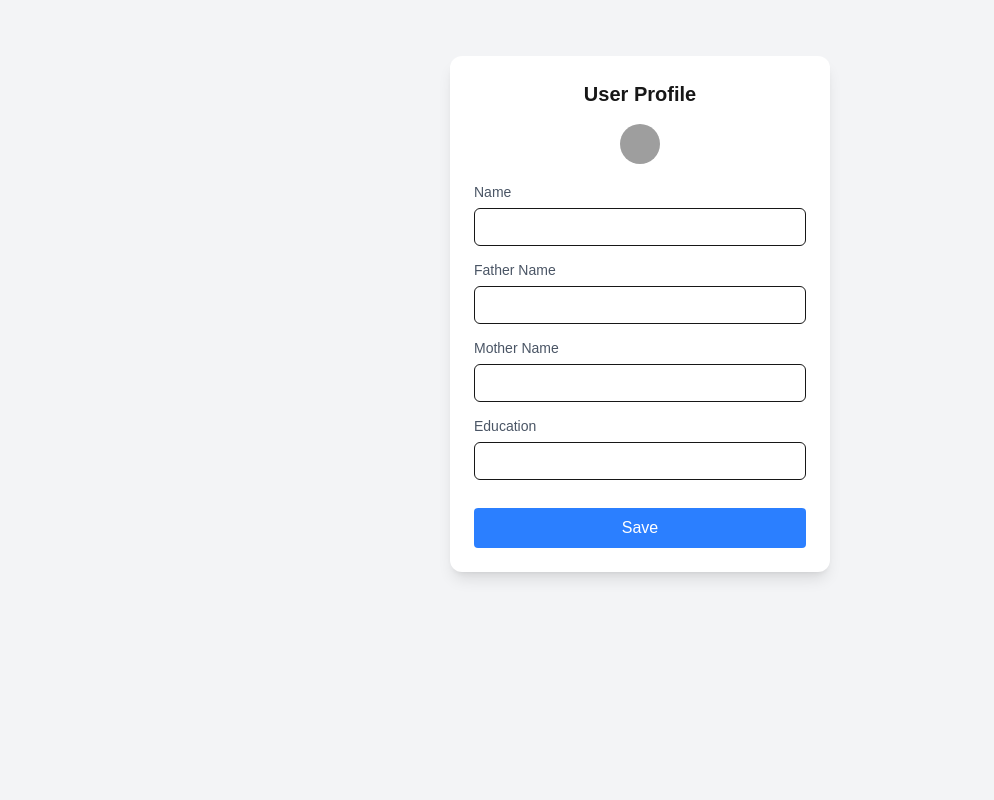
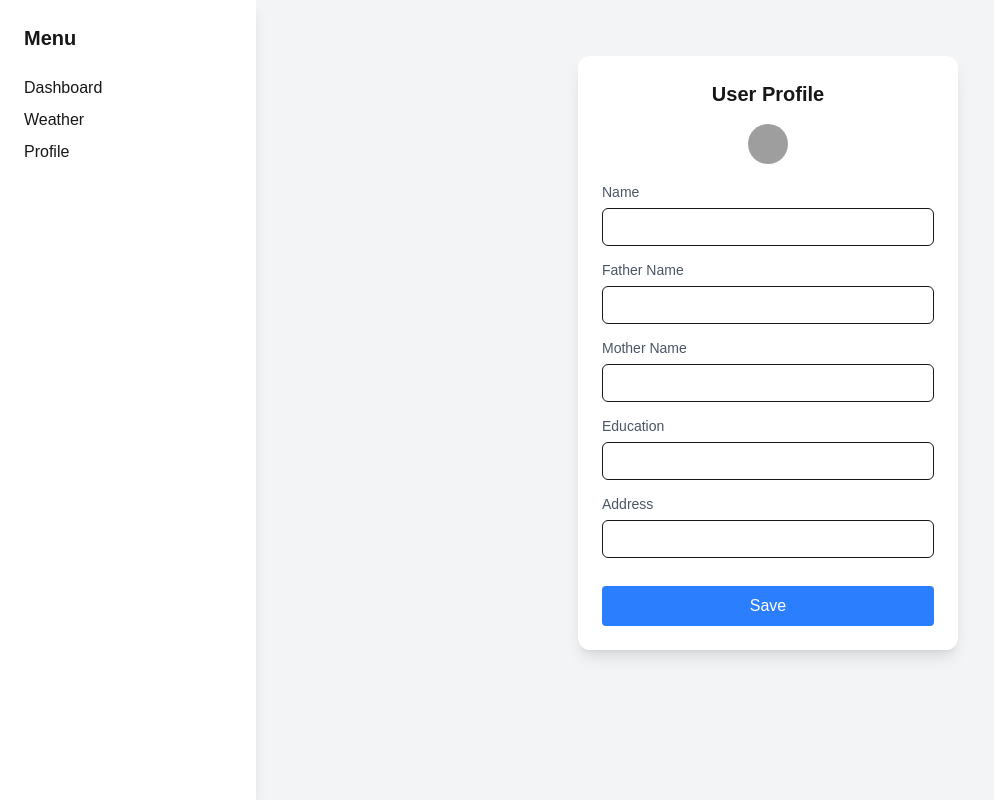
Before and after one commit to Akansha329/nextjs-dashboard, a Next.js app: page /userprofile in a window 1280 px wide. Shown: the whole page, without its empty margins (0-994 px from the left). Built offline with nearby package versions, Linux system fonts and the light colour scheme; grey boxes are pictures that could not be loaded.

Commit message:
Added sidebar and address field to the userprofile page

```diff
--- a/app/userprofile/page.tsx
+++ b/app/userprofile/page.tsx
@@ -1,12 +1,15 @@
 "use client";
 
 import { useEffect, useState } from "react";
+import Link from "next/link";
+
 
 type Profile = {
   name: string;
   fatherName: string;
   motherName: string;
   education: string;
+  address: string;
   image: string;
 };
 
@@ -15,6 +18,7 @@ const emptyProfile: Profile = {
   fatherName: "",
   motherName: "",
   education: "",
+  address: "",
   image: "",
 };
 
@@ -68,17 +72,30 @@ export default function UserProfile() {
   };
 
   return (
-    <div className="min-h-screen bg-gray-100 p-6">
+    <div className="flex min-h-screen bg-gray-100">
 
-      {/* Top Left Profile Menu */}
 
-{/* Top Left Profile Menu */}
-{/* Top Left Profile Menu */}
+<div className="w-64 bg-white shadow-lg p-6 flex flex-col">
+  <h2 className="text-xl font-bold mb-6">Menu</h2>
+
+  <Link href="/dashboard" className="mb-2 text-left hover:text-blue-500">
+    Dashboard
+  </Link>
+
+  <Link href="/weather" className="mb-2 text-left hover:text-blue-500">
+    Weather
+  </Link>
+
+  <Link href="/userprofile" className="mb-2 text-left hover:text-blue-500">
+    Profile
+  </Link>
+</div>
+
+
+      <div className="flex-1 p-6 relative">
+
         {hasProfile && !isEditing && (
-  <div
-    className="fixed top-4 left-4 z-50"
-    style={{ position: "fixed" }}
-  >
+          <div className="fixed top-4 left-4 z-50">
             <div className="relative inline-block">
               <img
                 src={profile.image || "https://cdn-icons-png.flaticon.com/512/847/847969.png"}
@@ -140,7 +157,6 @@ export default function UserProfile() {
         )}
 
 
-      {/* Profile Card */}
         <div className="flex justify-center mt-8">
           <div className="bg-white w-[380px] rounded-xl shadow-lg p-6">
             <h2 className="text-xl font-semibold text-center mb-4">
@@ -159,7 +175,6 @@ export default function UserProfile() {
                     objectFit: "cover",
                   }}
                 />
-
                 {isEditing && (
                   <input
                     type="file"
@@ -176,6 +191,7 @@ export default function UserProfile() {
               { label: "Father Name", name: "fatherName" },
               { label: "Mother Name", name: "motherName" },
               { label: "Education", name: "education" },
+              { label: "Address", name: "address" },
             ].map((field) => (
               <div key={field.name} className="mb-3">
                 <label className="text-sm text-gray-600">
@@ -202,5 +218,6 @@ export default function UserProfile() {
           </div>
         </div>
       </div>
+    </div>
   );
 }
--- a/package.json
+++ b/package.json
@@ -9,6 +9,7 @@
     "lint": "eslint"
   },
   "dependencies": {
+    "lucide-react": "^0.562.0",
     "next": "16.1.1",
     "react": "19.2.3",
     "react-dom": "19.2.3",
```
Also changed, not shown: app/page.tsx (line endings or trailing spaces), 1 other file (tests, documents, lock files or other folders). Lines whose indentation alone changed are shown as unchanged.
